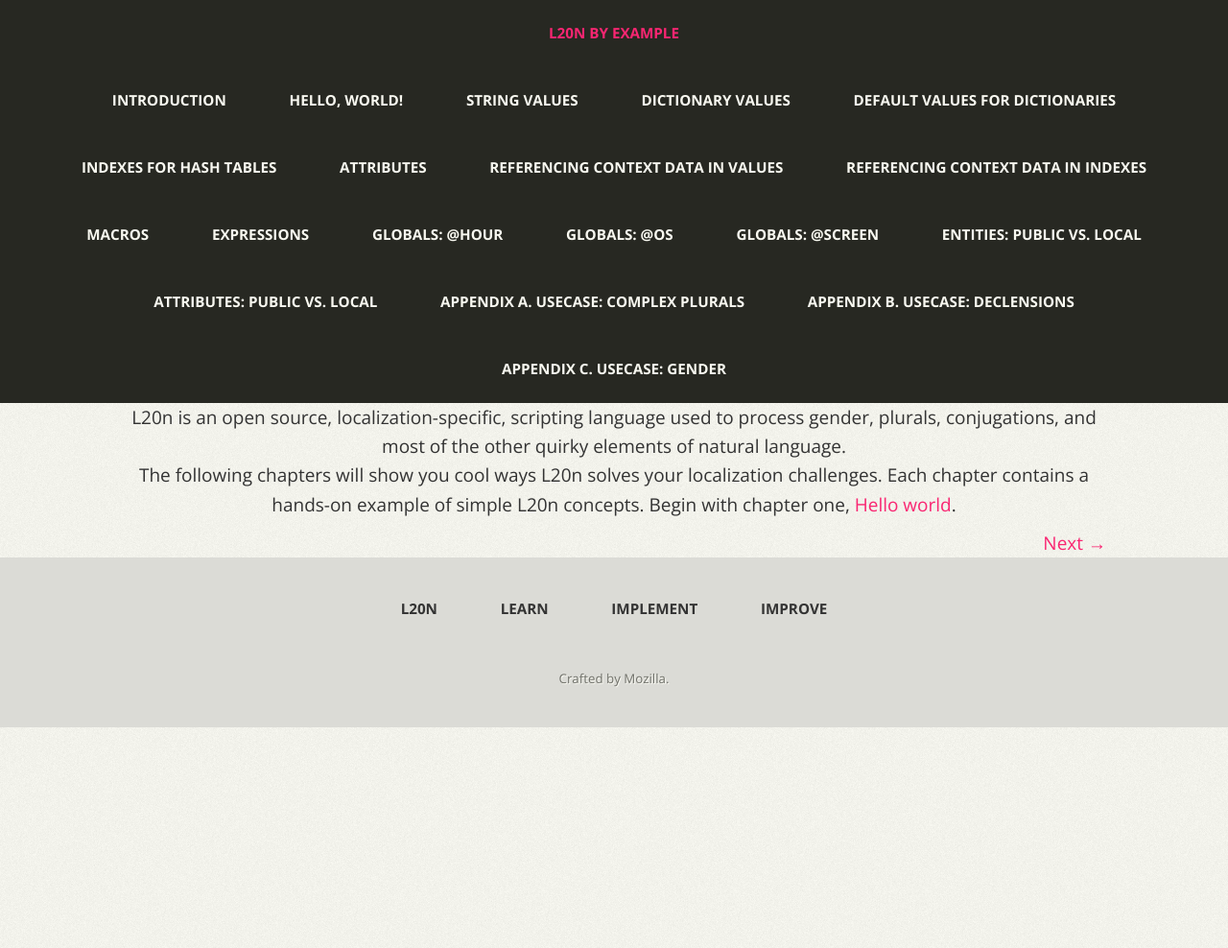
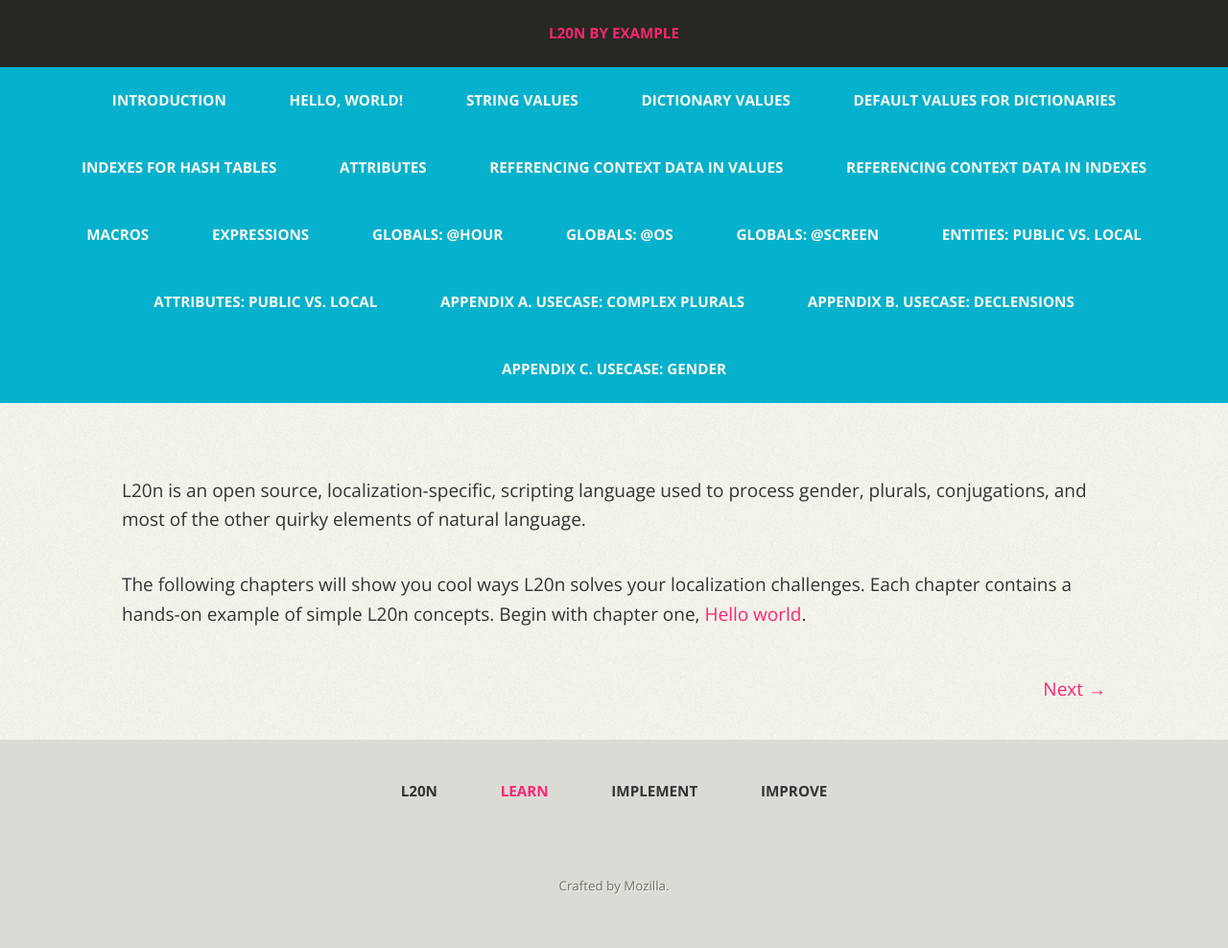
Before and after one commit to l20n/l20n.org, a Jekyll site: the page built from learn/index.html, in a window 1280 px wide. Shown: the whole page at 96% size. Built offline with Jekyll 4.4.1, drawn with Linux system fonts in a browser that asks for light colours; nearby versions of some CDN libraries; before the commit the page ends 900 px from its top, so only the background shows below that.

Commit message:
Use page categories instead of names, move data-l10n-ids to the end, make only last part of the page title dynamic

```diff
--- a/_includes/footer.html
+++ b/_includes/footer.html
@@ -2,7 +2,7 @@
             <footer class="clearfix">
                 <nav>
                     <ul>
-                        <li><a {% if page.name == "home" %}class="active" {% endif %}data-l10n-id="name" href="{{ site.url }}">L20n</a></li>
+                        <li><a {% if page.category == "home" %}class="active" {% endif %}href="{{ site.url }}" data-l10n-id="name">L20n</a></li>
                         {% include menu.html %}
                     </ul>
                     <p data-l10n-id="signature">Crafted by Mozilla.</p>
--- a/_includes/header.html
+++ b/_includes/header.html
@@ -21,12 +21,12 @@
         <script src="{{ site.url }}js/raphael-min.js"></script>
         <script src="{{ site.url }}js/l20n-min.js"></script>
     </head>
-    <body class="{{ page.name }}">
+    <body class="{{ page.category }}">
         <div class="header-container">
             <header class="clearfix">
-                {% if page.name == "home" %}
+                {% if page.category == "home" %}
                     {% include menu-container.html %}
-                {% else if page.name == "learn" %}
+                {% else if page.category == "learn" %}
                     {% include toc-container.html %}
                 {% endif %}
             </header>
--- a/_includes/menu-container.html
+++ b/_includes/menu-container.html
@@ -1,5 +1,5 @@
 <div class="mobile-container clearfix">
-    <a class="title" data-l10n-id="name" href="{{ site.url }}">L20n</a></h1>
+    <a class="title" href="{{ site.url }}" data-l10n-id="name">L20n</a></h1>
     <button class="toggle"></button>
 </div>
 <nav>
--- a/_includes/menu.html
+++ b/_includes/menu.html
@@ -1,3 +1,3 @@
-<li><a {% if page.name == "learn" %}class="active" {% endif %}href="{{ site.url }}learn" data-l10n-id="learn">Learn</a></li>
+<li><a {% if page.category == "learn" %}class="active" {% endif %}href="{{ site.url }}learn" data-l10n-id="learn">Learn</a></li>
 <li><a href="https://developer.mozilla.org/" data-l10n-id="implement">Implement</a></li>
 <li><a href="https://github.com/l20n/" data-l10n-id="improve">Improve</a></li>
--- a/index.html
+++ b/index.html
@@ -1,8 +1,7 @@
 ---
+category: home
 layout: default
-title: L20n • Localization 2.0
-description: L20n is a domain-specific programming language designed for localization.
-name: home
+title: Localization 2.0
 ---
 
 <div class="main-container">
--- a/learn/index.html
+++ b/learn/index.html
@@ -1,7 +1,7 @@
 ---
+category: learn
 layout: default
-title: L20n by example
-name: learn
+title: By example
 ---
 
 <div class="main-container">
```
Also changed, not shown: other parts of _includes/header.html (+2 -2 lines).
